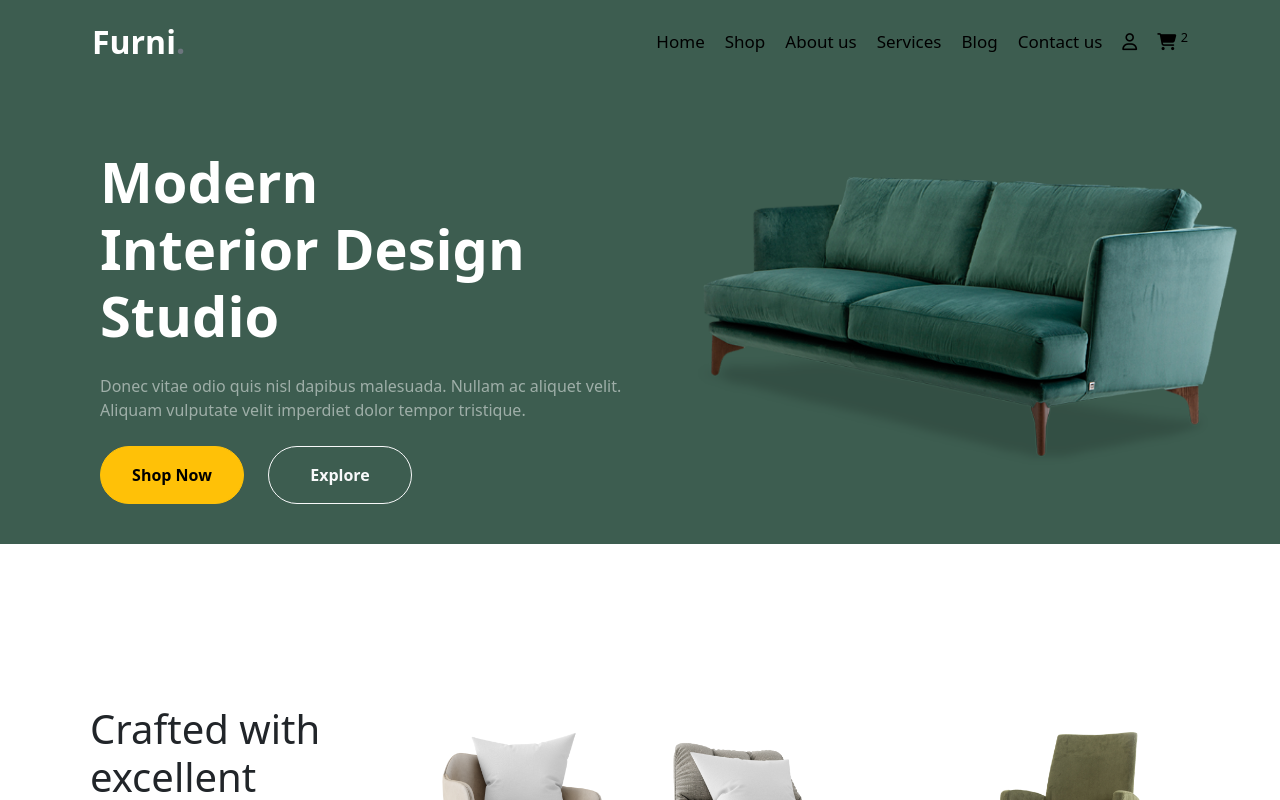
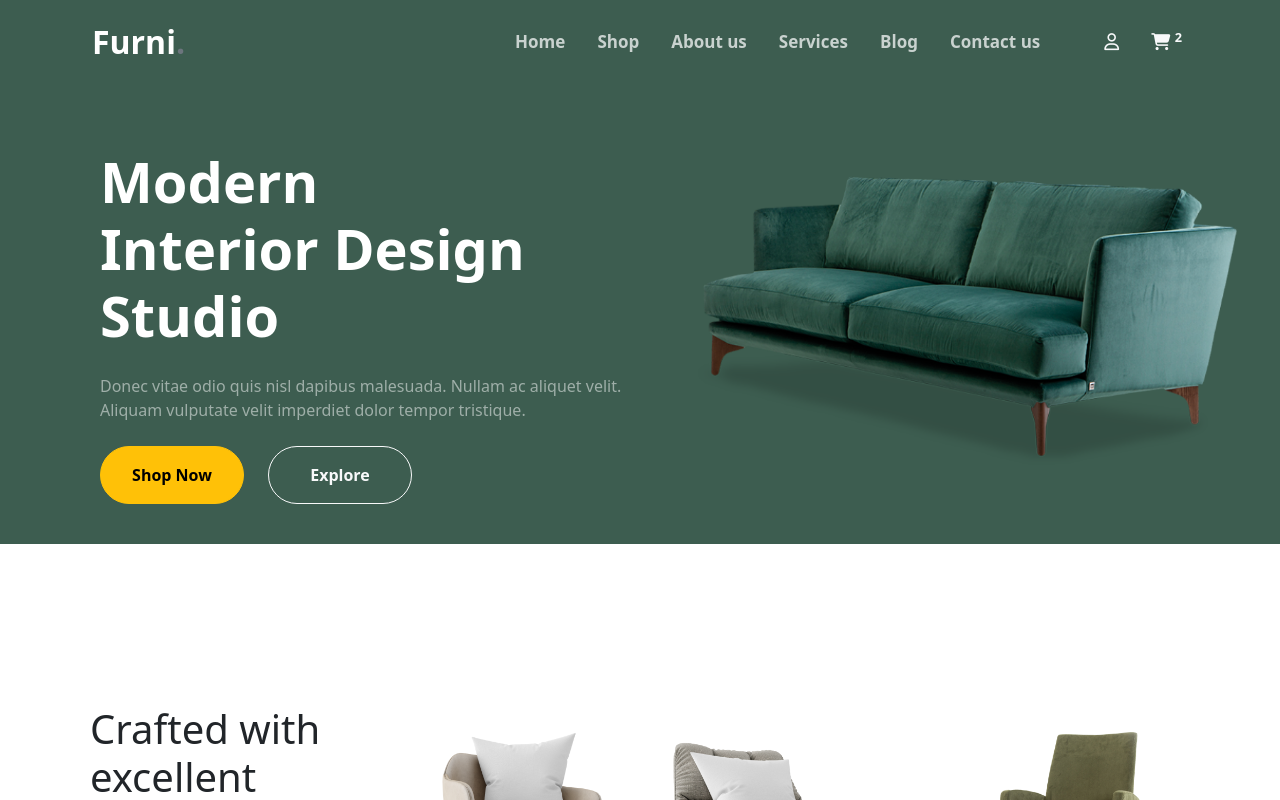
Before and after one commit to aniket-patil7075/Furniture_E-commerce, a React (Vite) app: page / in a window 1280 px wide. Shown: the top 800 px of the page. Built offline with nearby package versions, Linux system fonts and the light colour scheme; data requests are answered from the project's data file.

Commit message:
Changes in Header

```diff
--- a/src/assets/Header.jsx
+++ b/src/assets/Header.jsx
@@ -26,14 +26,14 @@ function Header() {
           {/* <Navbar.Brand  href="/" className='text-white fw-bold fs-2'>Furni<span className='text-secondary'>.</span></Navbar.Brand> */}
           <Link to="/" className='text-white fw-bold fs-2'>Furni<span className='text-secondary'>.</span></Link>
           <Nav className="">
-            <Link  to="/" className='gray'>Home</Link>
-            <Link  to="/Shop" className='gray'>Shop</Link>
-            <Link  to="/AboutUs" className='gray'>About us</Link>
-            <Link  to="/Services" className='gray'>Services</Link>
-            <Link  to="/Blog" className='gray'>Blog</Link>
-            <Link  to="/ContactUs" className='gray'>Contact us</Link>
-            <Link  to="/User" className='gray'> <i class="fa-regular fa-user"></i></Link>
-            <Link  to="/Cart" className='gray'> <i class="fa-solid fa-cart-shopping"></i> <sup>{cart.length}</sup> </Link>
+            <Link  to="/" className='text-light text-opacity-75 fw-bolder px-3'>Home</Link>
+            <Link  to="/Shop" className='text-light text-opacity-75 fw-bolder px-3'>Shop</Link>
+            <Link  to="/AboutUs" className='text-light text-opacity-75 fw-bolder px-3'>About us</Link>
+            <Link  to="/Services" className='text-light text-opacity-75 fw-bolder px-3'>Services</Link>
+            <Link  to="/Blog" className='text-light text-opacity-75 fw-bolder px-3'>Blog</Link>
+            <Link  to="/ContactUs" className='text-light text-opacity-75 fw-bolder px-3'>Contact us</Link>
+            <Link  to="/User" className='text-light fw-bolder ps-5 pe-3'> <i className="fa-regular fa-user"></i></Link>
+            <Link  to="/Cart" className='text-light fw-bolder px-3'> <i className="fa-solid fa-cart-shopping"></i> <sup>{cart.length}</sup> </Link>
           </Nav>
         </Container>
       </Navbar>
```
